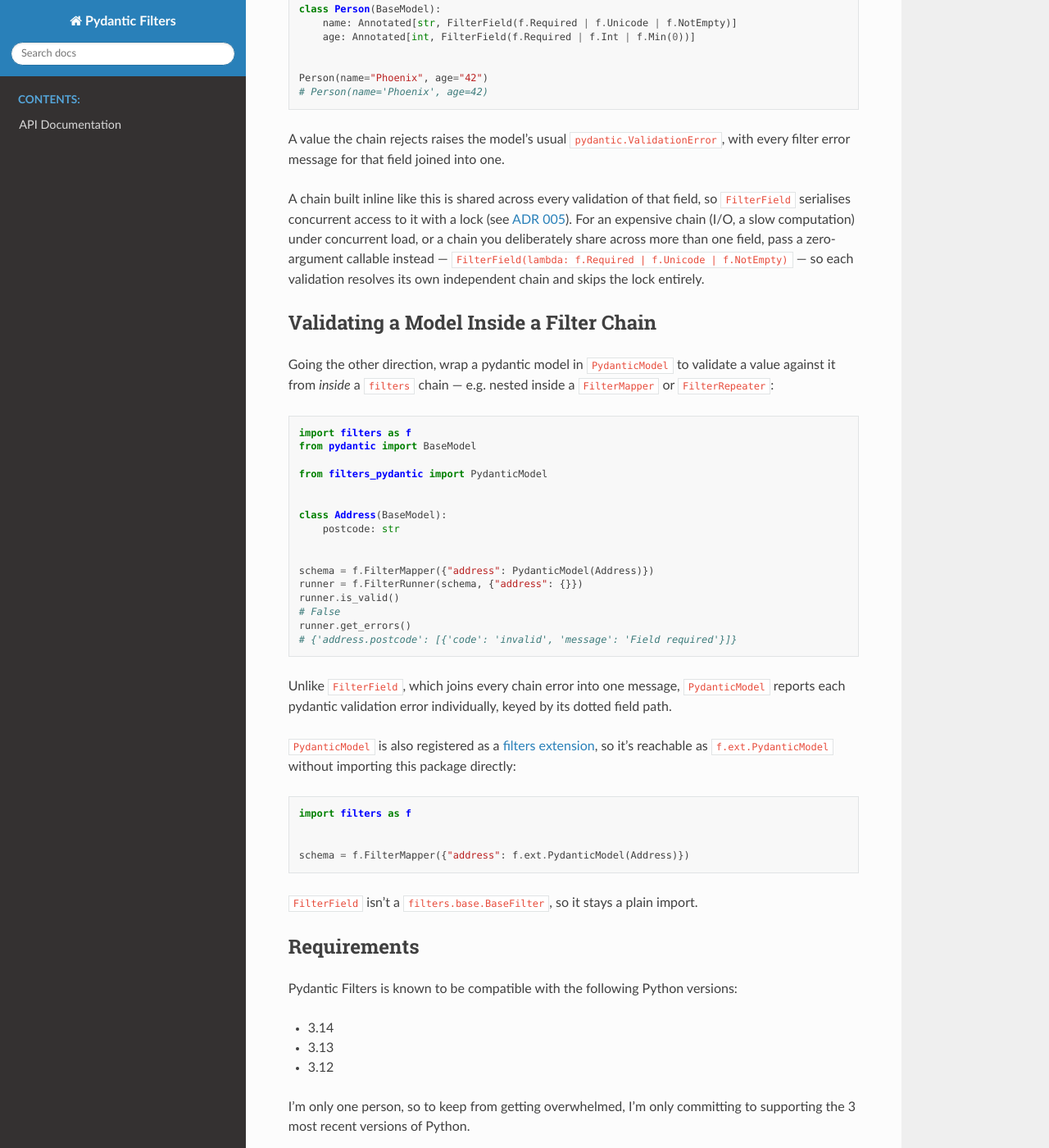
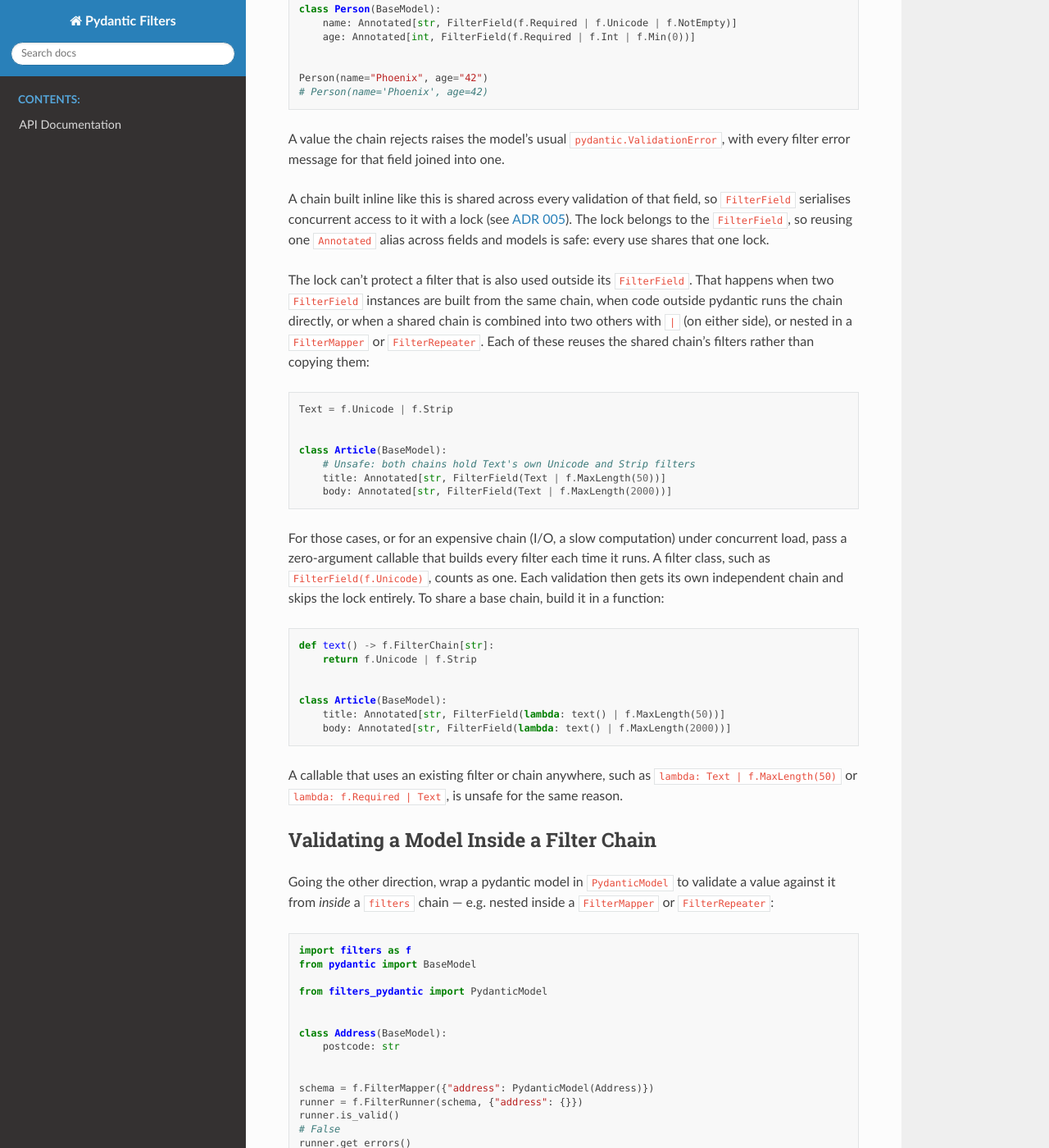
Before and after one commit to todofixthis/filters-pydantic, a Sphinx documentation site: the page built from docs/index.rst, in a window 1280 px wide and 1400 px high, scrolled down 717 px. Shown: the whole window at 82% size. Built offline with Sphinx 7.4.7 and the Read the Docs theme 3.1.0, drawn with Linux system fonts in a browser that asks for light colours.

Commit message:
Document filters shared outside one FilterField 🎽
- Tell users that one Annotated alias is safe to reuse, but a filter instance shared through |, nesting, FilterMapper or FilterRepeater races under concurrent load, and that a factory must build every filter itself
- Amend ADR 005 with the | and key routes, the permanent handler swap, deep-copy as a rejected option, and the upstream fix tracked in todofixthis/filters#175
- Correct the lock comment's claim that any callable is safe

Co-Authored-By: Claude Opus 5.5 <noreply@anthropic.com>

```diff
--- a/docs/index.rst
+++ b/docs/index.rst
@@ -43,10 +43,41 @@ with every filter error message for that field joined into one.
 A chain built inline like this is shared across every validation of that field,
 so ``FilterField`` serialises concurrent access to it with a lock (see
 `ADR 005 <https://github.com/todofixthis/filters-pydantic/blob/main/docs/adr/005-serialise-shared-filter-chains.md>`_).
-For an expensive chain (I/O, a slow computation) under concurrent load, or a chain
-you deliberately share across more than one field, pass a zero-argument callable
-instead — ``FilterField(lambda: f.Required | f.Unicode | f.NotEmpty)`` — so each
-validation resolves its own independent chain and skips the lock entirely.
+The lock belongs to the ``FilterField``, so reusing one ``Annotated`` alias across
+fields and models is safe: every use shares that one lock.
+
+The lock can't protect a filter that is also used outside its ``FilterField``. That
+happens when two ``FilterField`` instances are built from the same chain, when code
+outside pydantic runs the chain directly, or when a shared chain is combined into
+two others with ``|`` (on either side), or nested in a ``FilterMapper`` or
+``FilterRepeater``. Each of these reuses the shared chain's filters rather than
+copying them::
+
+   Text = f.Unicode | f.Strip
+
+
+   class Article(BaseModel):
+       # Unsafe: both chains hold Text's own Unicode and Strip filters
+       title: Annotated[str, FilterField(Text | f.MaxLength(50))]
+       body: Annotated[str, FilterField(Text | f.MaxLength(2000))]
+
+For those cases, or for an expensive chain (I/O, a slow computation) under
+concurrent load, pass a zero-argument callable that builds every filter each time
+it runs. A filter class, such as ``FilterField(f.Unicode)``, counts as one. Each
+validation then gets its own independent chain and skips the lock entirely. To
+share a base chain, build it in a function::
+
+   def text() -> f.FilterChain[str]:
+       return f.Unicode | f.Strip
+
+
+   class Article(BaseModel):
+       title: Annotated[str, FilterField(lambda: text() | f.MaxLength(50))]
+       body: Annotated[str, FilterField(lambda: text() | f.MaxLength(2000))]
+
+A callable that uses an existing filter or chain anywhere, such as
+``lambda: Text | f.MaxLength(50)`` or ``lambda: f.Required | Text``, is unsafe for
+the same reason.
 
 Validating a Model Inside a Filter Chain
 -----------------------------------------
```
Also changed, not shown: README.rst (+35 -4 lines), docs/adr/005-serialise-shared-filter-chains.md (+108 -46 lines), docs/adr/INDEX.md (+1 -1 lines), 1 other file.
